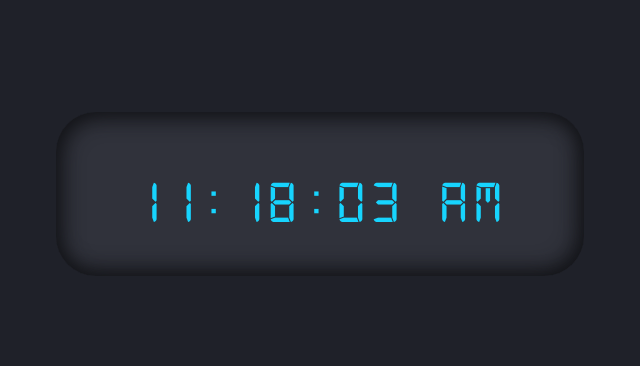
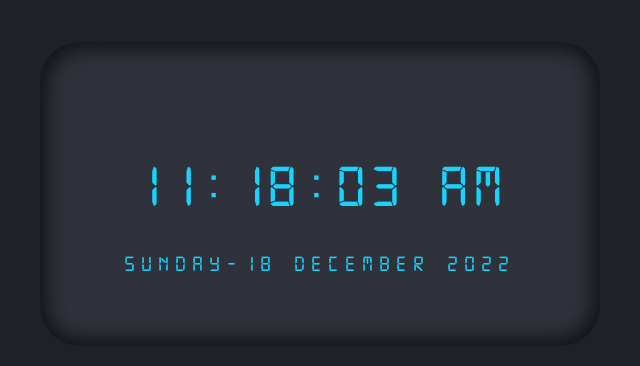
Before and after one commit to aashish-dhiman/Digital-Clock, a plain HTML site: page index.html in a window 1280 px wide. Shown: the part 206-572 px from the top of the page, without its empty margins (320-960 px from the left). Drawn offline with Linux system fonts and the light colour scheme.

Commit message:
added the date functionality and hover effect

```diff
--- a/app.js
+++ b/app.js
@@ -1,12 +1,13 @@
+
 function showTime() {
-    var date = new Date();
-    var h = date.getHours();
-    var m = date.getMinutes();
-    var s = date.getSeconds();
-    var session = "AM";
+    let date = new Date();
+    let h = date.getHours();
+    let m = date.getMinutes();
+    let s = date.getSeconds();
+    let session = "AM";
 
     if (h == 0)
-        h = 12;
+    h = 12;
     if (h > 12) {
         h = h - 12;
         session = "PM";
@@ -15,10 +16,24 @@ function showTime() {
     m = (m < 10) ? "0" + m : m;
     s = (s < 10) ? "0" + s : s;
 
-    var time = h + ":" + m + ":" + s + " " + session;
+    let time = h + ":" + m + ":" + s + " " + session;
 
     document.getElementById("MyClock").innerText = time;
+    setTimeout(showTime, 1000);
     // document.getElementById("MyClock").textContent=time;
-    setTimeout(showTime,1000);
+}
+function showDate() {
+    let date = new Date();
+
+    let day = date.getDay();
+    let month = date.getMonth();
+    let year = date.getFullYear();
+    let d = date.getDate();
+    let Days=['Sunday','Monday','Tuesday','Wednesday','Thursday','Friday','Saturday','Sunday'];
+    let Months=['January',"February",'March','April','May','June','July','August','September','October','November','December'];
+
+    let today = Days[day] + "-" + d + " " + Months[month] + " " + year;
+    document.getElementById("MyDate").innerText = today;
 }
 showTime();
+showDate();
--- a/index.html
+++ b/index.html
@@ -9,7 +9,10 @@
 </head>
 
 <body>
-    <div class="clock" id="MyClock" onload="showTime()"></div>
+    <div class="clock">
+        <p id="MyClock" onload="showTime()"></p>
+        <p id="MyDate" onload="showDate()"></p>
+    </div>
     <script src="app.js"></script>
 </body>
 
--- a/styles.css
+++ b/styles.css
@@ -3,26 +3,35 @@ body {
 }
 @font-face {
     font-family: clockFont;
-    src: url(font/digital-7\ \(mono\).ttf);
+    src: url(font/digital-7\(mono\).ttf);
 }
-.clock{
+.clock {
     display: flex;
     align-items: center;
     justify-content: center;
-    /* background: #151618; */
+    flex-wrap: wrap;
+    flex-direction: column;
     background: #30323b;
     color: #17d4fe;
     font-family: clockFont;
     font-size: 60px;
     letter-spacing: 7px;
-    padding: 2rem 4rem;
+    padding: 2rem 5rem;
     position: absolute;
     top: 50%;
     left: 50%;
     transform: translateX(-50%) translateY(-50%);
     border-radius: 40px;
     width: 400px;
-    height: 100px;
+    height: 240px;
     box-shadow: inset 5px 5px 21px #131418, inset -5px -5px 21px #131418;
+}
+#MyDate{
+    font-size: 22px;
+    margin: 0px 0px 20px 0px;
+}
 
+.clock:hover{
+    background: #1f2129;
+    color: #3dbedbb9;
 }
```
Also changed, not shown: font/digital-7(mono).ttf (renamed from font/digital-7 (mono).ttf).
